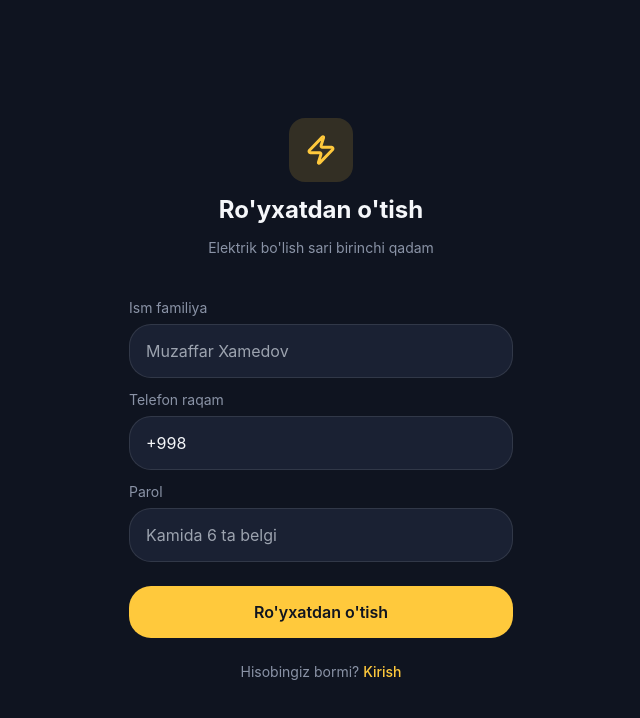
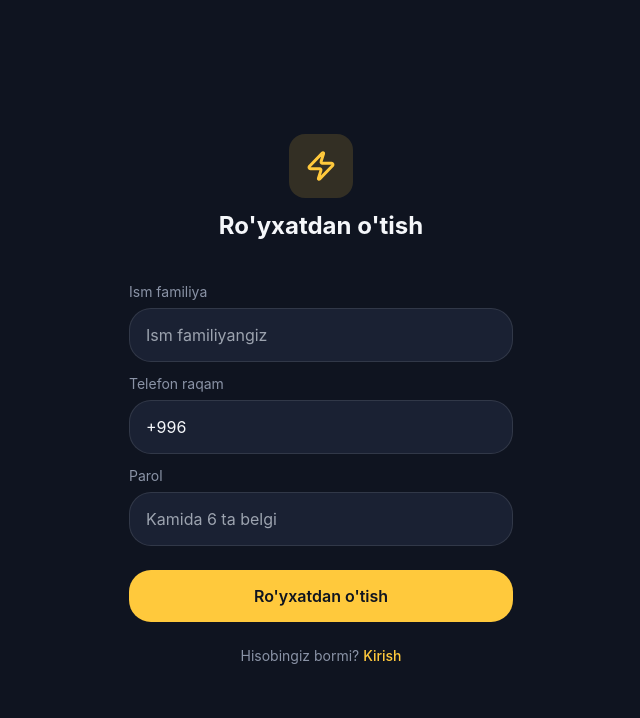
Before and after one commit to zubairhamedov/zubaelektro, a Next.js app: page /register in a window 1280 px wide. Shown: the top 718 px of the page, without its empty margins (319-959 px from the left). Built offline with nearby package versions, Linux system fonts and the light colour scheme; no server answers.

Commit message:
Update page.tsx

```diff
--- a/app/register/page.tsx
+++ b/app/register/page.tsx
@@ -9,7 +9,7 @@ import { registerWithPhone } from "@/lib/supabase";
 export default function RegisterPage() {
   const router = useRouter();
   const [fullName, setFullName] = useState("");
-  const [phone, setPhone] = useState("+998");
+  const [phone, setPhone] = useState("+996");
   const [password, setPassword] = useState("");
   const [error, setError] = useState("");
   const [loading, setLoading] = useState(false);
@@ -41,9 +41,6 @@ export default function RegisterPage() {
           <h1 className="font-display text-2xl font-bold">
             Ro'yxatdan o'tish
           </h1>
-          <p className="text-sm text-textSecondary">
-            Elektrik bo'lish sari birinchi qadam
-          </p>
         </div>
 
         <form onSubmit={handleSubmit} className="flex flex-col gap-3">
@@ -56,7 +53,7 @@ export default function RegisterPage() {
               required
               value={fullName}
               onChange={(e) => setFullName(e.target.value)}
-              placeholder="Muzaffar Xamedov"
+              placeholder="Ism familiyangiz"
               className="w-full rounded-xl2 border border-white/10 bg-surface px-4 py-3.5 text-textPrimary outline-none focus:border-accent focus:ring-1 focus:ring-accent"
             />
           </div>
@@ -69,7 +66,7 @@ export default function RegisterPage() {
               required
               value={phone}
               onChange={(e) => setPhone(e.target.value)}
-              placeholder="+998 90 123 45 67"
+              placeholder="+996 700 12 34 56"
               className="w-full rounded-xl2 border border-white/10 bg-surface px-4 py-3.5 text-textPrimary outline-none focus:border-accent focus:ring-1 focus:ring-accent"
             />
           </div>
```
